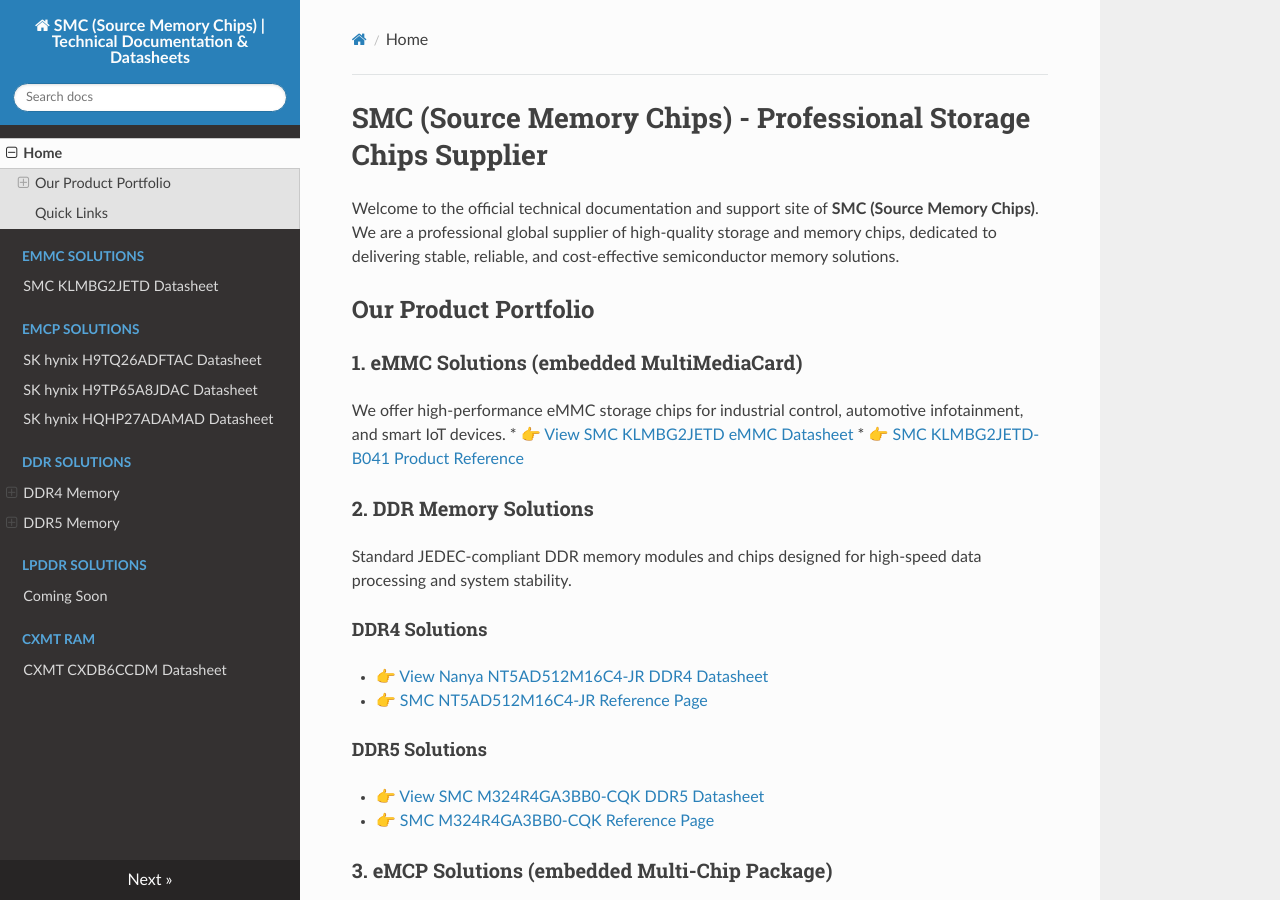
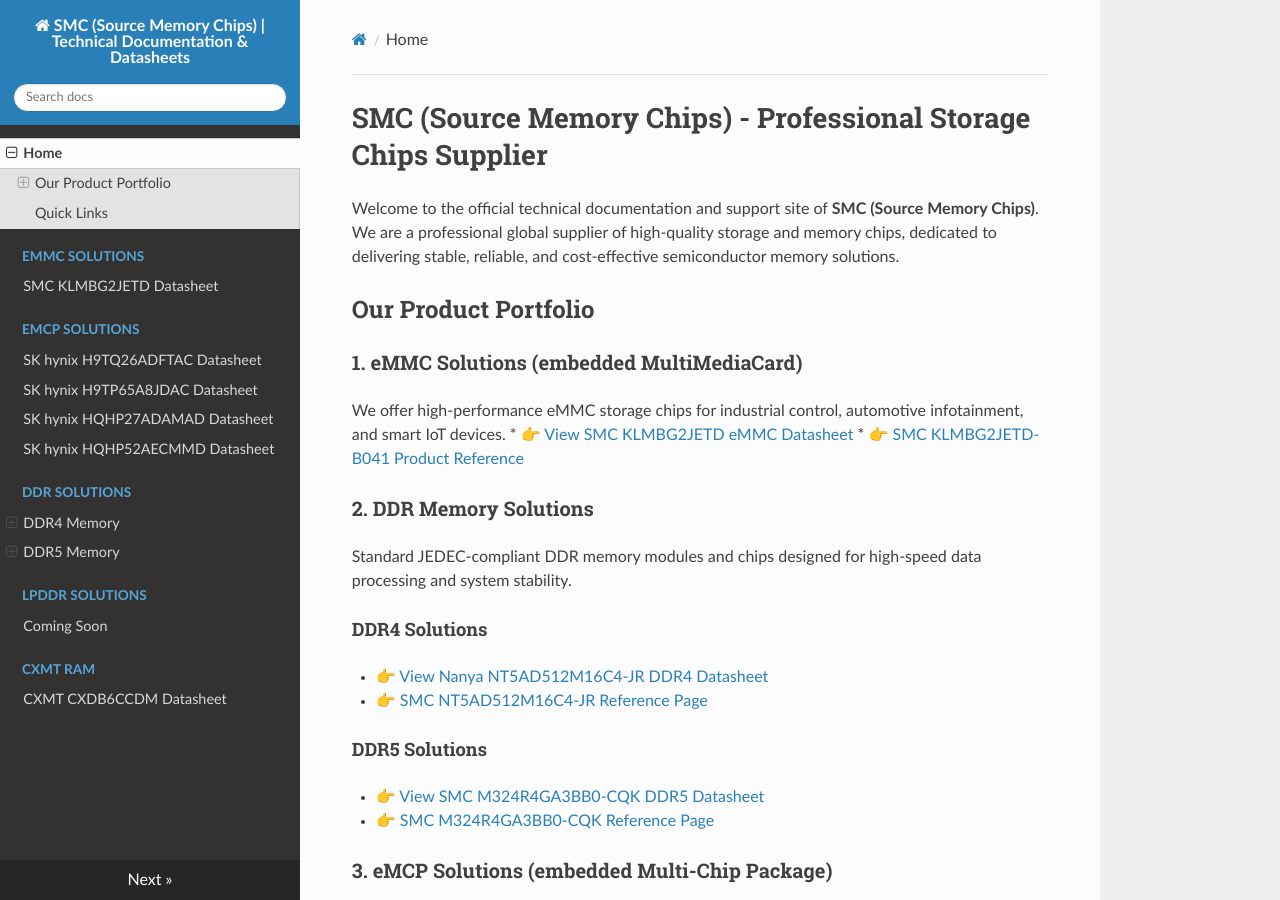
Before and after one commit to fionnulajr5x/smc-storage-chips-datasheets, an MkDocs documentation site: the page built from docs/index.md, in a window 1280 px wide and 900 px high. Built offline with MkDocs 1.6.1, drawn with Linux system fonts in a browser that asks for light colours; nearby versions of some CDN libraries.

Commit message:
Update mkdocs.yml

```diff
--- a/mkdocs.yml
+++ b/mkdocs.yml
@@ -9,6 +9,7 @@ nav:
     - SK hynix H9TQ26ADFTAC Datasheet: emcp/h9tq26adftac.md
     - SK hynix H9TP65A8JDAC Datasheet: emcp/h9tp65a8jdac.md
     - SK hynix HQHP27ADAMAD Datasheet: emcp/hqhp27adamad.md
+    - SK hynix HQHP52AECMMD Datasheet: emcp/hqhp52aecmmd.md
   - DDR Solutions:
     - DDR4 Memory:
       - Nanya NT5AD512M16C4-JR Datasheet: ddr/ddr4/nt5ad512m16c4-jr.md
```
